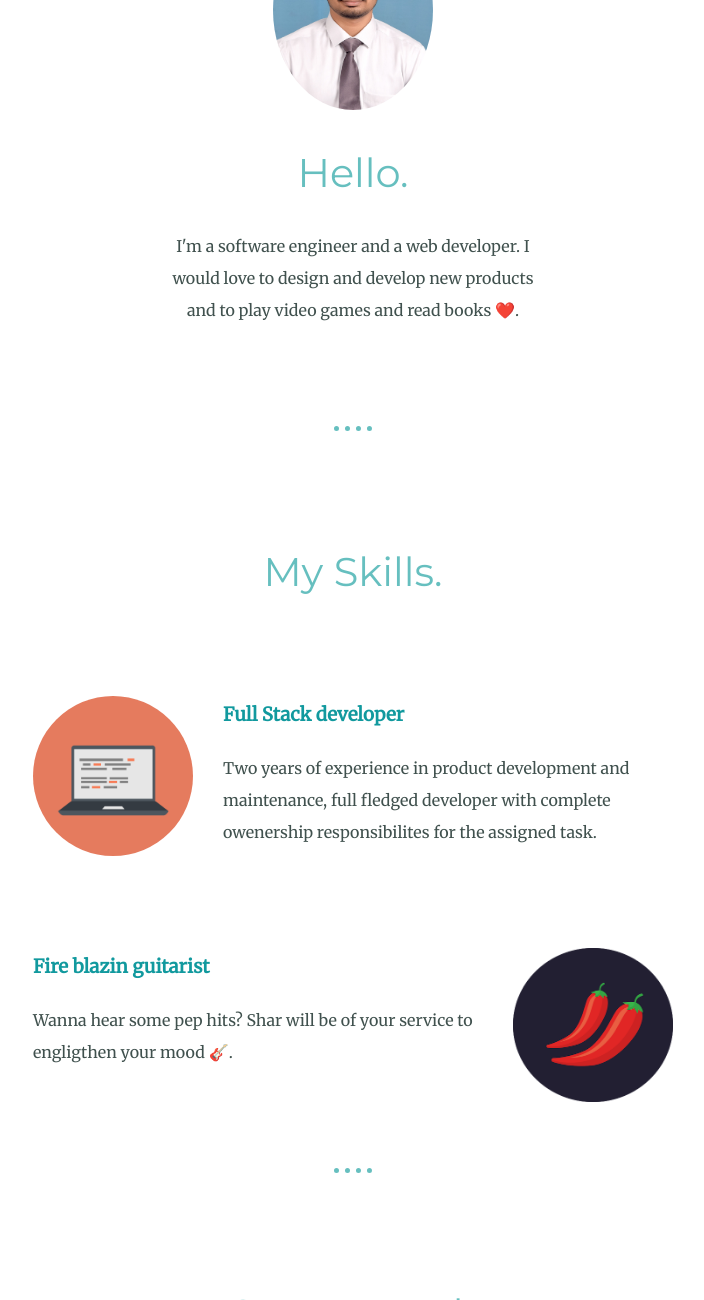
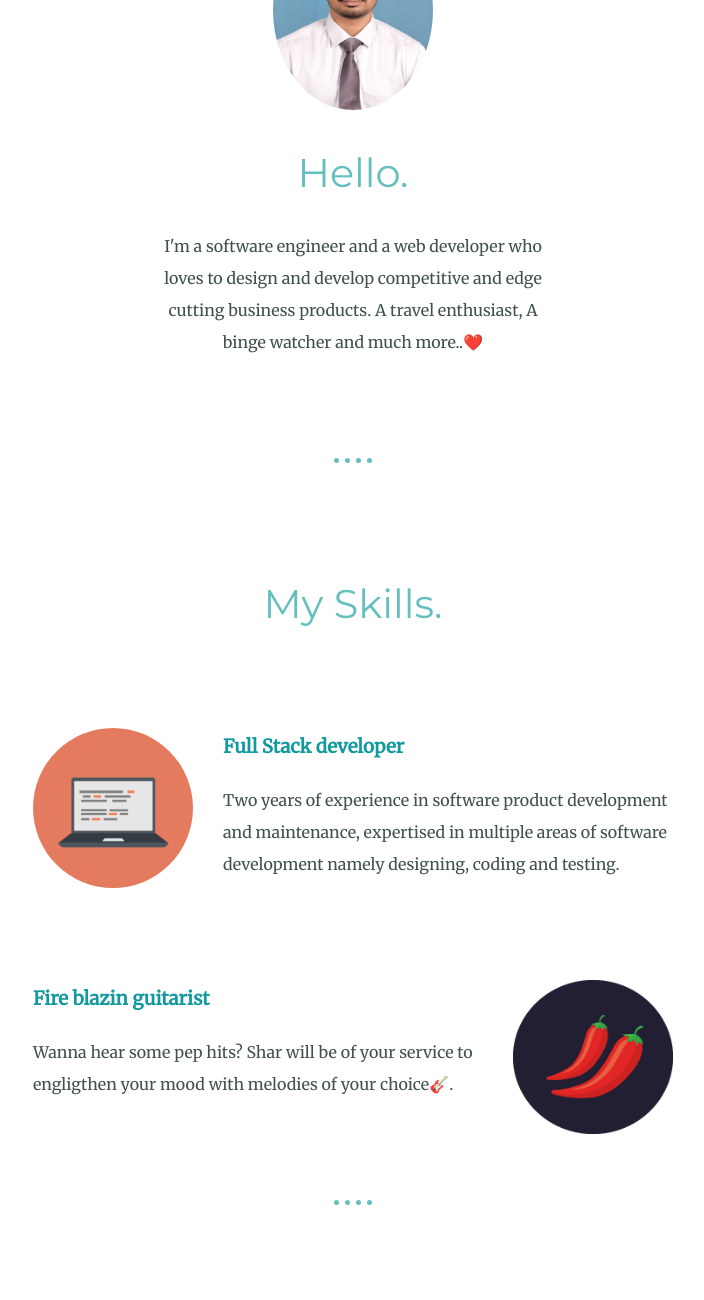
Before and after one commit to iamLUCISTAR/my-personal-website, a plain HTML site: page index.html in a window 1280 px wide. Shown: the part 881-2181 px from the top of the page, without its empty margins (287-991 px from the left). Drawn offline with Linux system fonts and the light colour scheme.

Commit message:
Update index.html
about changes

```diff
--- a/index.html
+++ b/index.html
@@ -2,7 +2,7 @@
 <html>
     <head>
         <meta charset="UTF-8">
-        <title>Sharath Bhdarinath</title>
+        <title>Sharath Bhadrinath</title>
         <link rel="stylesheet" href="css/styles.css">
         <link rel="icon" href="favicon.ico">
         <link rel="preconnect" href="https://fonts.googleapis.com">
@@ -22,7 +22,7 @@
             <div class="profile">
               <img src="images/Sharath PP.jpg" style="height: 200px; width: 160px; border-radius: 50%;"alt="">
               <h2>Hello.</h2>
-              <p class="about-me">I'm a software engineer and a web developer. I would love to design and develop new products and to play video games and read books ❤️.</p>
+              <p class="about-me">I'm a software engineer and a web developer who loves to design and develop competitive and edge cutting business products. A travel enthusiast, A binge watcher and much more..❤️</p>
             </div>
             <hr>
             <div class="skills">
@@ -30,12 +30,12 @@
               <div class="skill-row">
                 <img class="comp" src="images/computer.png" alt="">
                 <h3>Full Stack developer</h3>
-                <p>Two years of experience in product development and maintenance, full fledged developer with complete owenership responsibilites for the assigned task.</p>
+                <p>Two years of experience in software product development and maintenance, expertised in multiple areas of software development namely designing, coding and testing.</p>
                 </div>
               <div class="skill-row">
                 <img class="chilli" src="images/chillies.png" alt="">
                 <h3>Fire blazin guitarist</h3>
-                <p>Wanna hear some pep hits? Shar will be of your service to engligthen your mood 🎸.</p>
+                <p>Wanna hear some pep hits? Shar will be of your service to engligthen your mood with melodies of your choice🎸.</p>
               </div>
             </div>
             <hr>
```
